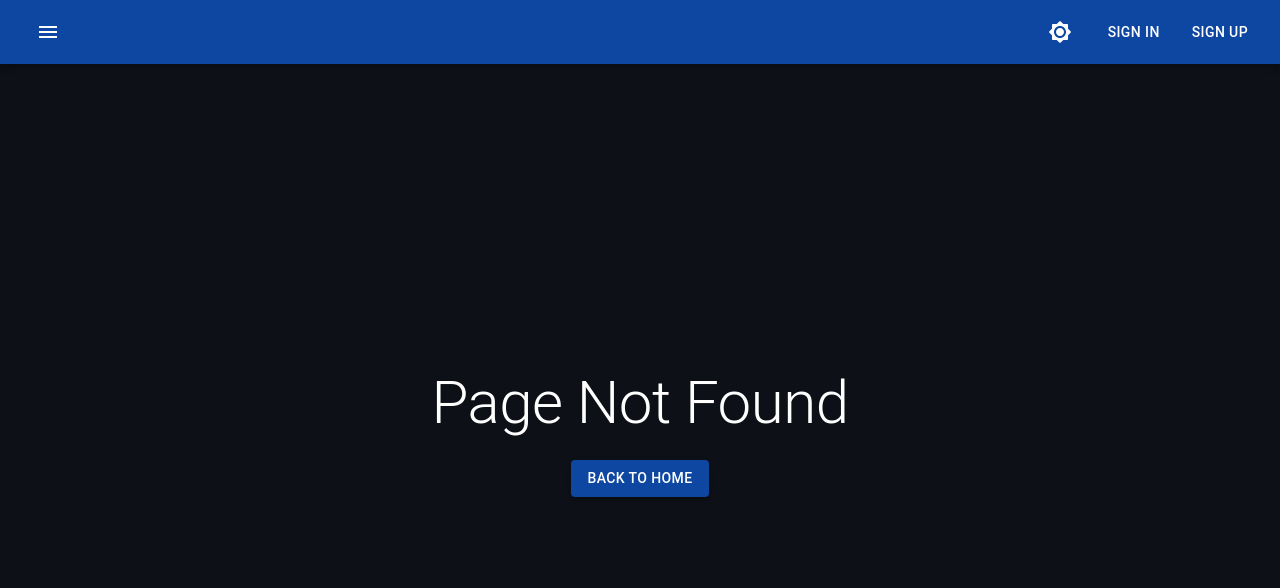
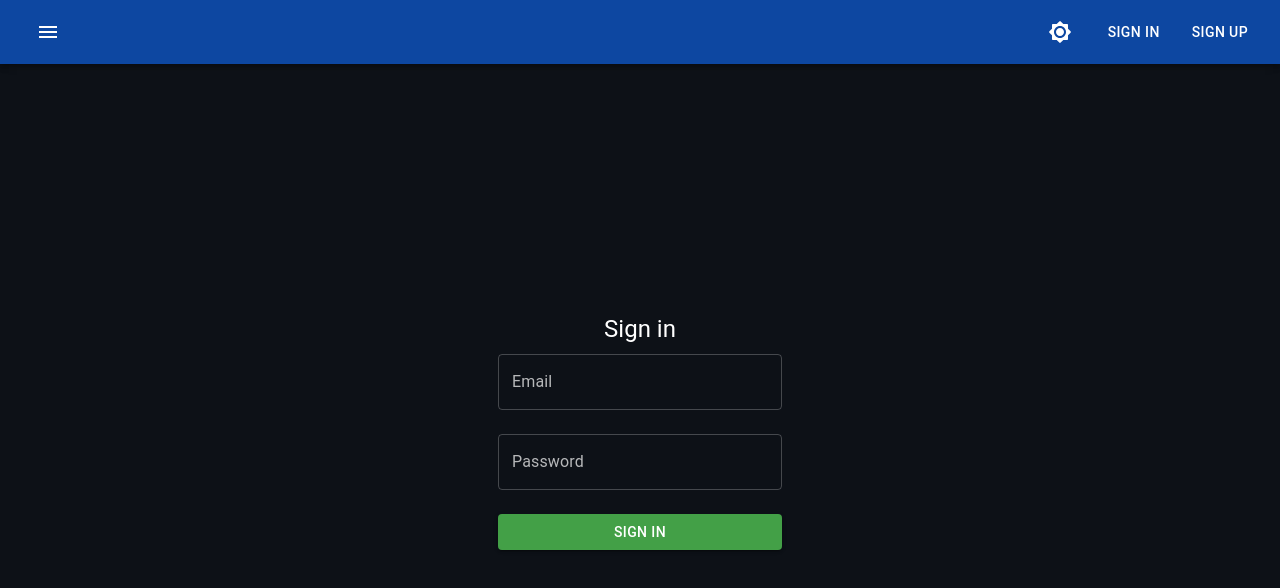
Before and after one commit to thanasislerai/my-app-website, a React (Create React App) app: page /login in a window 1280 px wide. Before the commit this address had no page. Shown: the top 588 px of the page. Built offline with nearby package versions, Linux system fonts and the light colour scheme.

Commit message:
Add sign in page

```diff
--- a/src/App.tsx
+++ b/src/App.tsx
@@ -7,6 +7,7 @@ import theme from "./theme";
 import NavBar from "./common/NavBar";
 import HomePage from "./routes/HomePage";
 import NotFound from "./common/NotFound";
+import SignIn from "./routes/SignIn";
 
 function App() {
   const [themeType, setThemeType] = useState<PaletteType>("dark");
@@ -15,13 +16,14 @@ function App() {
 
   return (
     <ThemeProvider theme={theme(themeType)}>
-      <NavBar
-        themeType={themeType}
-        handleThemeTypeChange={handleThemeTypeChange}
-      />
       <Router>
+        <NavBar
+          themeType={themeType}
+          handleThemeTypeChange={handleThemeTypeChange}
+        />
         <Switch>
           <Route exact path="/" component={HomePage} />
+          <Route exact path="/login" component={SignIn} />
           <Route component={NotFound} />
         </Switch>
       </Router>
--- /dev/null
+++ b/src/common/FullScreenWrapper/index.tsx
@@ -0,0 +1,23 @@
+import { Box, useTheme } from "@material-ui/core";
+import { PropsWithChildren } from "react";
+
+const FullScreenWrapper = ({ children }: PropsWithChildren<{}>) => {
+  const theme = useTheme();
+  return (
+    <Box
+      flexGrow={1}
+      display="flex"
+      flexDirection="column"
+      alignItems="center"
+      justifyContent="center"
+      textAlign="center"
+      pt="24px"
+      pb="24px"
+      bgcolor={theme.palette.background.default}
+    >
+      {children}
+    </Box>
+  );
+};
+
+export default FullScreenWrapper;
--- a/src/common/NavBar/index.tsx
+++ b/src/common/NavBar/index.tsx
@@ -10,6 +10,7 @@ import {
 import MenuIcon from "@material-ui/icons/Menu";
 import Brightness7RoundedIcon from "@material-ui/icons/Brightness7Rounded";
 import Brightness4RoundedIcon from "@material-ui/icons/Brightness4Rounded";
+import { Link } from "react-router-dom";
 
 const NavBar = ({ themeType, handleThemeTypeChange }: NavBarIncomingProps) => {
   const isThemeDark = themeType === "dark";
@@ -44,7 +45,9 @@ const NavBar = ({ themeType, handleThemeTypeChange }: NavBarIncomingProps) => {
                 </Tooltip>
               </Grid>
               <Grid item>
-                <Button>Sign In</Button>
+                <Button component={Link} to="/login">
+                  Sign In
+                </Button>
               </Grid>
               <Grid item>
                 <Button>Sign up</Button>
--- a/src/common/NotFound/index.tsx
+++ b/src/common/NotFound/index.tsx
@@ -1,18 +1,9 @@
 import { Link } from "react-router-dom";
-import { Box, Button, Typography, useTheme } from "@material-ui/core";
+import { Box, Button, Typography } from "@material-ui/core";
+import FullScreenWrapper from "../FullScreenWrapper";
 
-const NotFound = () => {
-  const theme = useTheme();
-
-  return (
-    <Box
-      flexGrow={1}
-      display="flex"
-      alignItems="center"
-      justifyContent="center"
-      textAlign="center"
-      bgcolor={theme.palette.background.default}
-    >
+const NotFound = () => (
+  <FullScreenWrapper>
     <Box>
       <Typography color="textPrimary" variant="h2" gutterBottom>
         Page Not Found
@@ -21,8 +12,7 @@ const NotFound = () => {
         Back To Home
       </Button>
     </Box>
-    </Box>
+  </FullScreenWrapper>
 );
-};
 
 export default NotFound;
--- a/src/routes/HomePage/index.tsx
+++ b/src/routes/HomePage/index.tsx
@@ -1,10 +1,10 @@
 import { useState } from "react";
-import { Box, Typography, Button, useTheme, Fade } from "@material-ui/core";
+import { Box, Typography, Button, Fade } from "@material-ui/core";
 
 import HomePageCards from "./Cards";
+import FullScreenWrapper from "../../common/FullScreenWrapper";
 
 const HomePage = () => {
-  const theme = useTheme();
   const [startButtonClicked, setStartButtonClicked] = useState(false);
   const [startAnimationFinished, setStartAnimationFinished] = useState(false);
 
@@ -12,14 +12,7 @@ const HomePage = () => {
   const handleStartAnimationFinish = () => setStartAnimationFinished(true);
 
   return (
-    <Box
-      flexGrow={1}
-      display="flex"
-      alignItems="center"
-      justifyContent="center"
-      textAlign="center"
-      bgcolor={theme.palette.background.default}
-    >
+    <FullScreenWrapper>
       <Fade
         disableStrictModeCompat
         in={!startButtonClicked}
@@ -45,7 +38,7 @@ const HomePage = () => {
           <HomePageCards />
         </Fade>
       )}
-    </Box>
+    </FullScreenWrapper>
   );
 };
 
--- /dev/null
+++ b/src/routes/SignIn/index.tsx
@@ -0,0 +1,65 @@
+import {
+  Container,
+  Button,
+  Typography,
+  TextField,
+  Grid,
+  createStyles,
+  WithStyles,
+  withStyles,
+} from "@material-ui/core";
+import green from "@material-ui/core/colors/green";
+
+import FullScreenWrapper from "../../common/FullScreenWrapper";
+
+const SignIn = ({ classes }: SignInProps) => {
+  return (
+    <FullScreenWrapper>
+      <Container>
+        <Typography color="textPrimary" variant="h5" gutterBottom>
+          Sign in
+        </Typography>
+        <Grid container justify="center">
+          <Grid container spacing={3} item lg={3} md={5} sm={8} xs={11}>
+            <Grid item xs={12}>
+              <TextField fullWidth label="Email" variant="outlined" />
+            </Grid>
+            <Grid item xs={12}>
+              <TextField
+                fullWidth
+                label="Password"
+                type="password"
+                variant="outlined"
+              />
+            </Grid>
+            <Grid item xs={12}>
+              <Button
+                className={classes.signInButton}
+                fullWidth
+                color="primary"
+                variant="contained"
+              >
+                Sign in
+              </Button>
+            </Grid>
+          </Grid>
+        </Grid>
+      </Container>
+    </FullScreenWrapper>
+  );
+};
+
+const styles = () =>
+  createStyles({
+    signInButton: {
+      backgroundColor: green[600],
+
+      "&:hover": {
+        backgroundColor: green[800],
+      },
+    },
+  });
+
+type SignInProps = WithStyles<typeof styles>;
+
+export default withStyles(styles)(SignIn);
```
Lines whose indentation alone changed are shown as unchanged.
